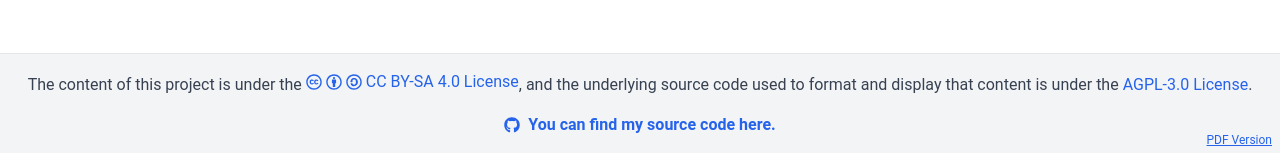
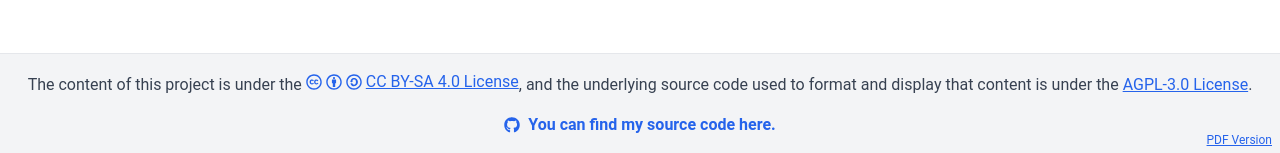
Before and after one commit to yourselftoscience/yourselftoscience.org, a Next.js app: page / in a window 1280 px wide. Shown: the part 2910-3063 px from the top of the page. Built offline with nearby package versions, Linux system fonts and the light colour scheme.

Commit message:
fix: update footer styles to remove hover effect for improved accessibility

```diff
--- a/src/components/Footer.js
+++ b/src/components/Footer.js
@@ -15,7 +15,7 @@ export default function Footer() {
             href="https://github.com/yourselftoscience/yourselftoscience.org/blob/main/LICENSE-CONTENT"
             target="_blank"
             rel="noopener noreferrer"
-            className="text-blue-600 hover:underline inline-flex items-center"
+            className="text-blue-600 underline inline-flex items-center"
           >
             <FaCreativeCommons className="mr-1" />
             <FaCreativeCommonsBy className="mr-1" />
@@ -27,7 +27,7 @@ export default function Footer() {
             href="https://github.com/yourselftoscience/yourselftoscience.org/blob/main/LICENSE-CODE"
             target="_blank"
             rel="noopener noreferrer"
-            className="text-blue-600 hover:underline inline-flex items-center"
+            className="text-blue-600 underline inline-flex items-center"
           >
             AGPL-3.0 License
           </a>
```
Also changed, not shown: 1 other file (tests, documents, lock files or other folders).
